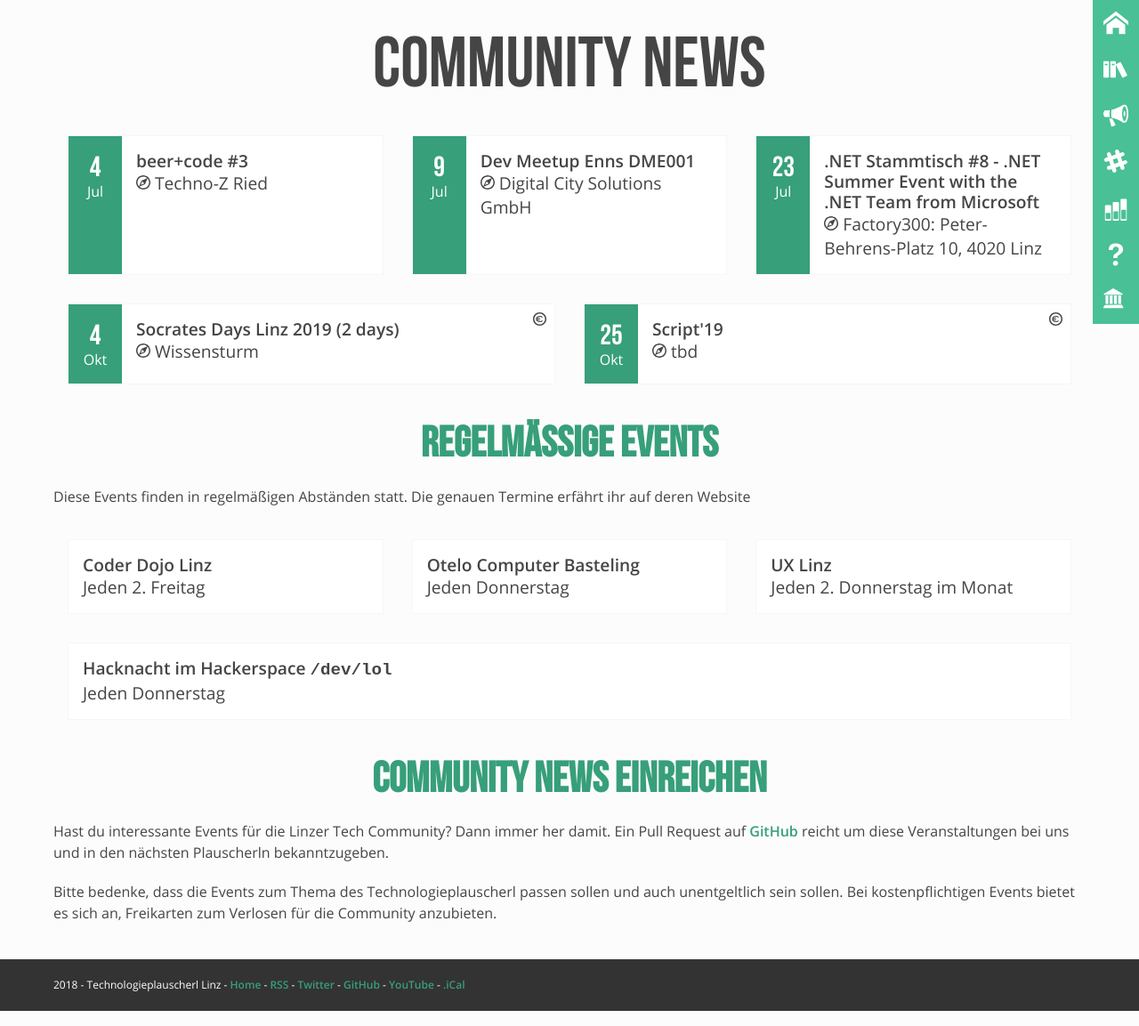
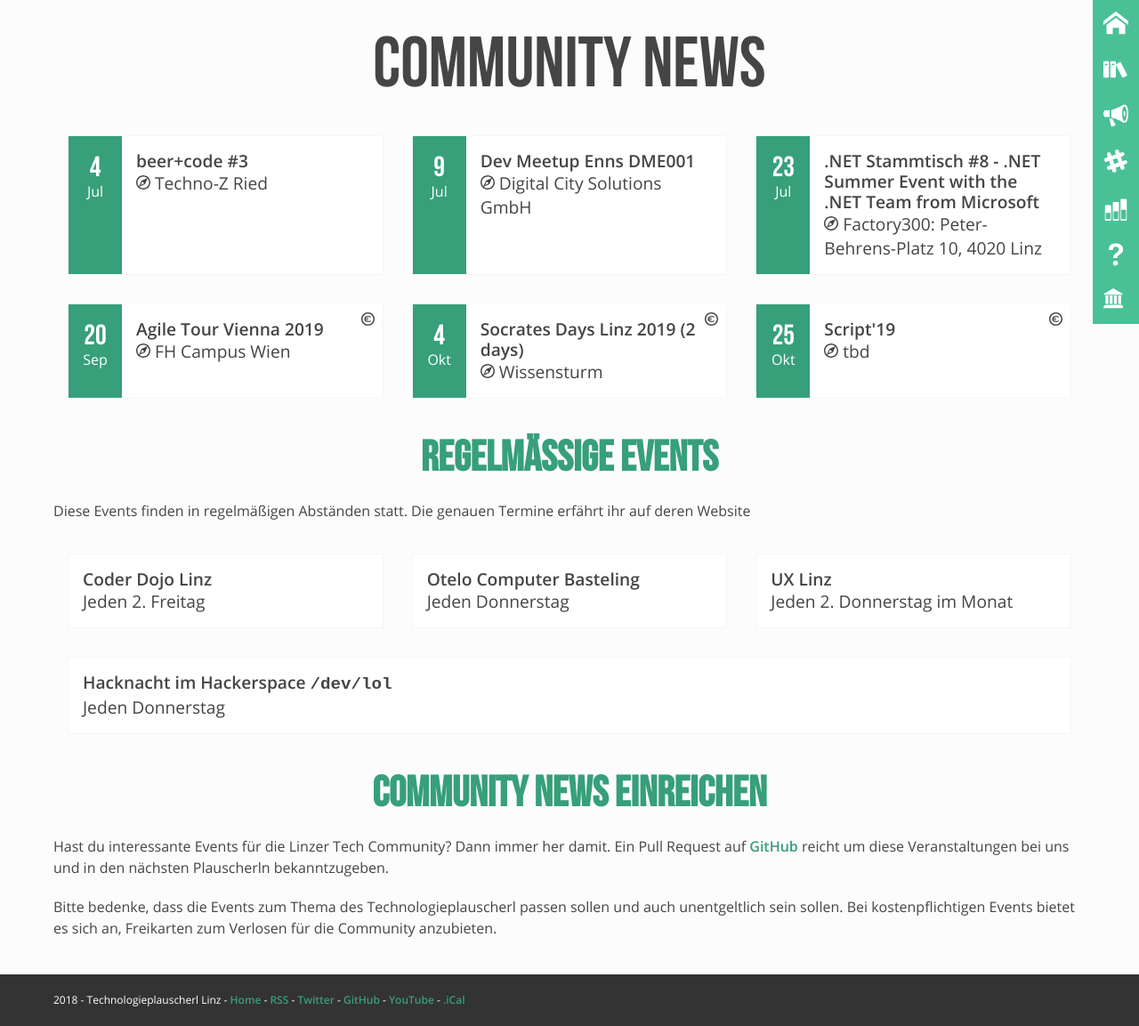
Before and after one commit to mericanAncer127/plauscherl, a Jekyll site: the page built from pages/community-news.html, in a window 1280 px wide. Shown: the whole page at 89% size. Built offline with Jekyll 4.4.1, drawn with Linux system fonts in a browser that asks for light colours.

Commit message:
Adding Agile Tour Vienna (#186)
* Adding Agile Tour Vienna

very nice and affordable Agile conference

* Using spaces instead of tab

```diff
--- a/_data/community.yml
+++ b/_data/community.yml
@@ -794,6 +794,16 @@
       date: 2019-06-01
       link: https://zeit.co/hackathon
 -
+  id: agiletour2019
+  name: "Agile Tour Vienna"
+  events:
+    -
+      name: "Agile Tour Vienna 2019"
+      location: "FH Campus Wien"
+      date: 2019-09-20
+      link: https://agiletourvienna.at/
+      cost: EUR 99
+-
   id: beer+code
   name: "beer+code Ried"
   events:
```
